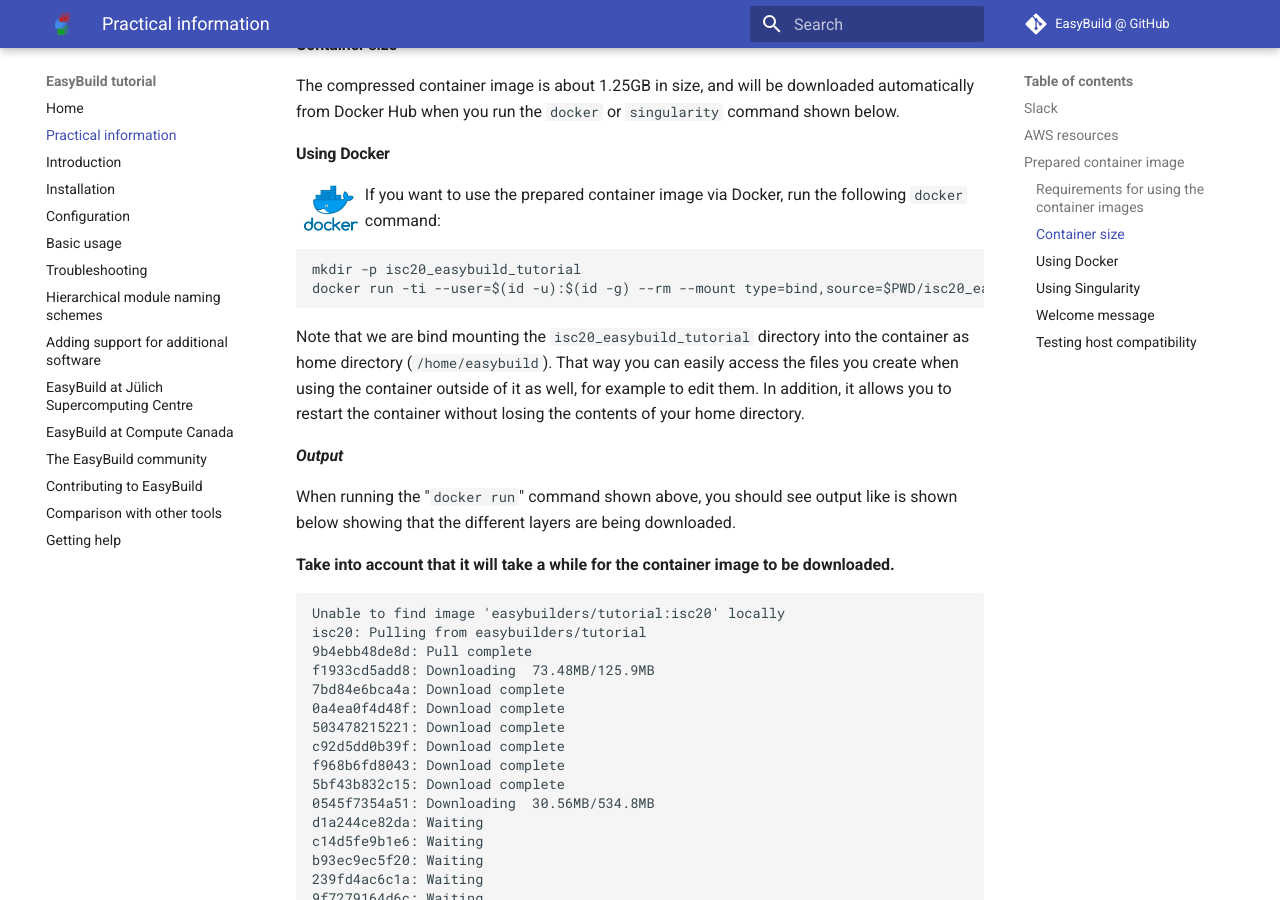
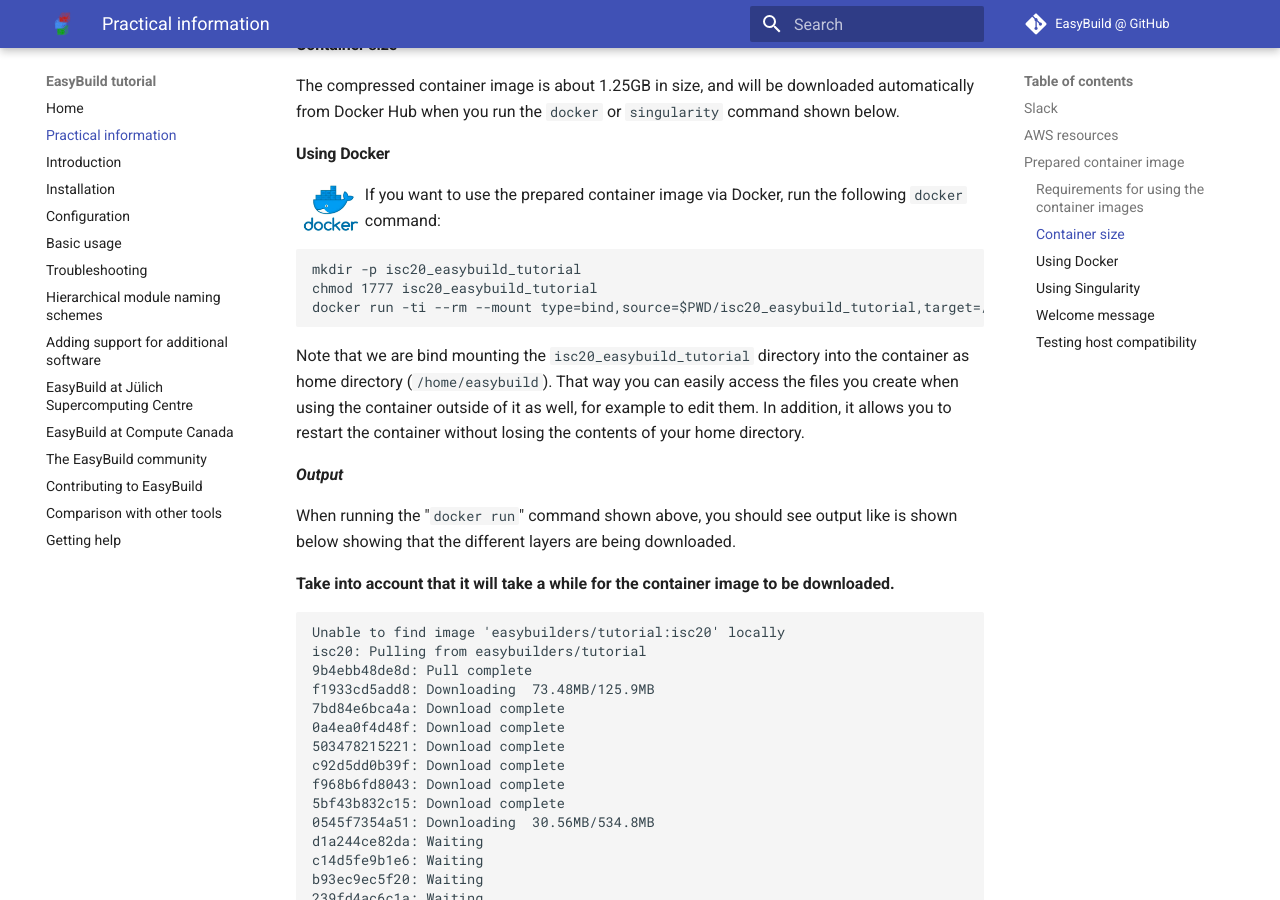
Before and after one commit to easybuilders/easybuild-tutorial, an MkDocs documentation site: the page built from docs/practical_information/README.md, in a window 1280 px wide and 900 px high, scrolled down 1499 px. Built offline with MkDocs 1.6.1 and Material for MkDocs 9.7.7, drawn with Linux system fonts in a browser that asks for light colours.

Commit message:
Update README.md

````diff
--- a/docs/practical_information/README.md
+++ b/docs/practical_information/README.md
@@ -69,7 +69,8 @@ run the following `docker` command:
 
 ```
 mkdir -p isc20_easybuild_tutorial
-docker run -ti --user=$(id -u):$(id -g) --rm --mount type=bind,source=$PWD/isc20_easybuild_tutorial,target=/home/easybuild --hostname tutorial easybuilders/tutorial:isc20
+chmod 1777 isc20_easybuild_tutorial
+docker run -ti --rm --mount type=bind,source=$PWD/isc20_easybuild_tutorial,target=/home/easybuild --hostname tutorial easybuilders/tutorial:isc20
 ```
 
 Note that we are bind mounting the `isc20_easybuild_tutorial` directory
````
